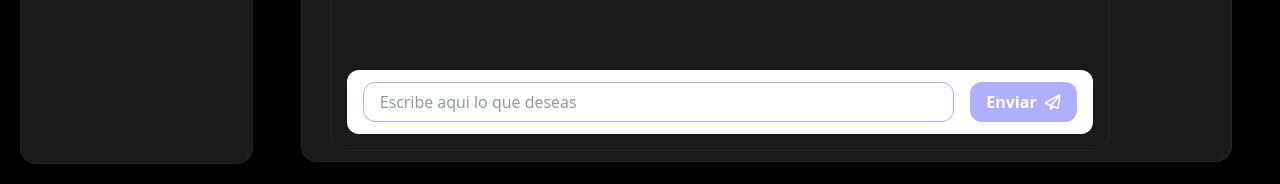
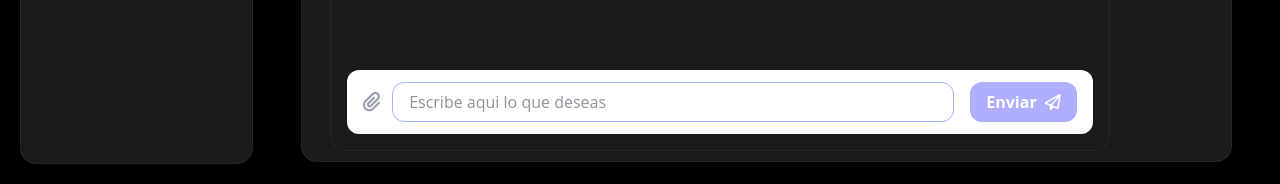
Before and after one commit to JefrisonPineda/Angular-Gpt, an Angular app: page /orthography in a window 1280 px wide. Shown: the part 616-800 px from the top of the page. Built offline with nearby package versions, Linux system fonts and the light colour scheme.

Commit message:
Add GPT and My message components to orthography page

```diff
--- a/src/app/presentation/components/index.ts
+++ b/src/app/presentation/components/index.ts
@@ -6,6 +6,7 @@
 export* from './sidebarMenuItem/sidebarMenuItem';
 
 export* from './text-boxes/textMessageBox/textMessageBox';
-
+export* from './text-boxes/textMessageBoxFile/textMessageBoxFile';
+export* from './text-boxes/textMessageBoxSelect/textMessageBoxSelect';
 
 export* from './typingLoader/typingLoader';
--- /dev/null
+++ b/src/app/presentation/components/text-boxes/textMessageBoxFile/textMessageBoxFile.html
@@ -0,0 +1,48 @@
+<form
+    [formGroup]="form"
+    (ngSubmit)="handleSubmit()"
+  class="flex flex-row items-center h-16 rounded-xl bg-white w-full px-4"
+  >
+
+    <div class="mr-3">
+        <button
+            (click)="fileInput.click()"
+            class="flex items-center justify-center text-gray-400">
+            <i class="fa-solid fa-paperclip text-xl"></i>
+        </button>
+
+            <input
+            type="file"
+            #fileInput
+            hidden
+            (change)="handleSelectFile($event)"
+            >
+
+    </div>
+
+    <div class="grow">
+        <div class="relative w-full">
+
+
+            <input
+                type="text"
+                autofocus
+                class="flex w-full border rounded-xl text-gray-800 focus:outline-none focus:border-indigo-300 pl-4 h-10"
+                [placeholder]="placeholder"
+                formControlName="prompt"
+            >
+        </div>
+    </div>
+
+    <div class="ml-4">
+        <button
+         class="btn-primary"
+         type="submit"
+         [disabled]="form.invalid"
+        >
+            <span class="mr-2">Enviar</span>
+            <i class="fa-regular fa-paper-plane"></i>
+        </button>
+    </div>
+
+</form>
--- /dev/null
+++ b/src/app/presentation/components/text-boxes/textMessageBoxFile/textMessageBoxFile.ts
@@ -0,0 +1,47 @@
+import { ChangeDetectionStrategy, Component, EventEmitter, inject, Input, Output } from '@angular/core';
+import { FormBuilder, ReactiveFormsModule, Validators } from '@angular/forms';
+
+export interface TextMessageEvent {
+  file: File;
+  prompt?: string | null;
+}
+
+
+@Component({
+  selector: 'app-text-message-box-file',
+  imports: [
+    ReactiveFormsModule
+  ],
+  templateUrl: './textMessageBoxFile.html',
+  changeDetection: ChangeDetectionStrategy.OnPush,
+})
+export class TextMessageBoxFile {
+  @Input() placeholder: string= '';
+  @Output() onMessage = new EventEmitter<TextMessageEvent>();
+
+
+  public fb = inject(FormBuilder);
+  public form = this.fb.group({
+    prompt: [],
+    file:[null, Validators.required]
+  });
+  public file: File | undefined;
+
+
+  handleSelectFile( event: any ){
+    const file = event.target.files.item(0);
+    this.form.controls.file.setValue(file);
+  }
+
+
+
+  handleSubmit(){
+    if ( this.form.invalid ) return;
+
+    const { prompt, file } = this.form.value;
+
+
+    this.onMessage.emit({ prompt, file: file! });
+    this.form.reset();
+  }
+}
--- /dev/null
+++ b/src/app/presentation/components/text-boxes/textMessageBoxSelect/textMessageBoxSelect.html
@@ -0,0 +1,40 @@
+<form
+    [formGroup]="form"
+    (ngSubmit)="handleSubmit()"
+  class="flex flex-row items-center h-16 rounded-xl bg-white w-full px-4"
+  >
+
+    <div class="grow">
+        <div class="relative w-full">
+
+            <input
+                type="text"
+                autofocus
+                class="flex w-full border rounded-xl text-gray-800 focus:outline-none focus:border-indigo-300 pl-4 h-10"
+                [placeholder]="placeholder"
+                formControlName="prompt"
+            />
+
+
+            <select class="w-2/3 ml-5 border rounded-xl text-gray-800 focus:outline-none focus:border-indigo-300 pl-4 h-10">
+                <option value="">Seleccionar</option>
+
+
+            </select>
+
+
+        </div>
+    </div>
+
+    <div class="ml-4">
+        <button
+         class="btn-primary"
+         type="submit"
+         [disabled]="form.invalid"
+        >
+            <span class="mr-2">Enviar</span>
+            <i class="fa-regular fa-paper-plane"></i>
+        </button>
+    </div>
+
+</form>
--- /dev/null
+++ b/src/app/presentation/components/text-boxes/textMessageBoxSelect/textMessageBoxSelect.ts
@@ -0,0 +1,32 @@
+import { ChangeDetectionStrategy, Component, EventEmitter, inject, Input, Output } from '@angular/core';
+import { FormBuilder, ReactiveFormsModule, Validators } from '@angular/forms';
+
+@Component({
+  selector: 'app-text-message-box-select',
+  imports: [
+    ReactiveFormsModule
+  ],
+  templateUrl: './textMessageBoxSelect.html',
+  changeDetection: ChangeDetectionStrategy.OnPush,
+})
+export class TextMessageBoxSelect {
+  @Input() placeholder: string= '';
+
+
+  @Output() onMessage = new EventEmitter<string>();
+
+
+  public fb = inject(FormBuilder);
+  public form = this.fb.group({
+    prompt: ['', Validators.required]
+  });
+  handleSubmit(){
+    if ( this.form.invalid ) return;
+
+    const { prompt } = this.form.value;
+    console.log({prompt});
+
+    this.onMessage.emit(prompt ?? '' );
+    this.form.reset();
+  }
+ }
--- a/src/app/presentation/pages/orthographyPage/orthographyPage.html
+++ b/src/app/presentation/pages/orthographyPage/orthographyPage.html
@@ -20,8 +20,13 @@
     </div>
 
     <!--MessageBox-->
-    <app-text-message-box
+    <!--<app-text-message-box
         placeholder="Escribe aqui lo que deseas"
         (onMessage)="handleMessage($event)"
+    /> -->
+
+     <app-text-message-box-file
+        placeholder="Escribe aqui lo que deseas"
+        (onMessage)="handleMessageWithFile($event)"
     />
 </div>
--- a/src/app/presentation/pages/orthographyPage/orthographyPage.ts
+++ b/src/app/presentation/pages/orthographyPage/orthographyPage.ts
@@ -1,6 +1,6 @@
 import { CommonModule } from '@angular/common';
 import { ChangeDetectionStrategy, Component } from '@angular/core';
-import { GptMessage, MyMessage, TextMessageBox, TypingLoader } from '@components/index';
+import { GptMessage, MyMessage, TextMessageBox, TextMessageBoxFile, TextMessageBoxSelect, TextMessageEvent, TypingLoader } from '@components/index';
 
 
 
@@ -12,7 +12,10 @@
     GptMessage,
     MyMessage,
     TypingLoader,
+
     TextMessageBox,
+    TextMessageBoxFile,
+    TextMessageBoxSelect
   ],
   templateUrl: './orthographyPage.html',
   changeDetection: ChangeDetectionStrategy.OnPush,
@@ -21,7 +24,12 @@
 
 
   handleMessage( prompt:string ){
+
     console.log({ prompt });
   }
 
+  handleMessageWithFile( {prompt, file}: TextMessageEvent ){
+
+    console.log({ prompt, file });
+  }
  }
```
